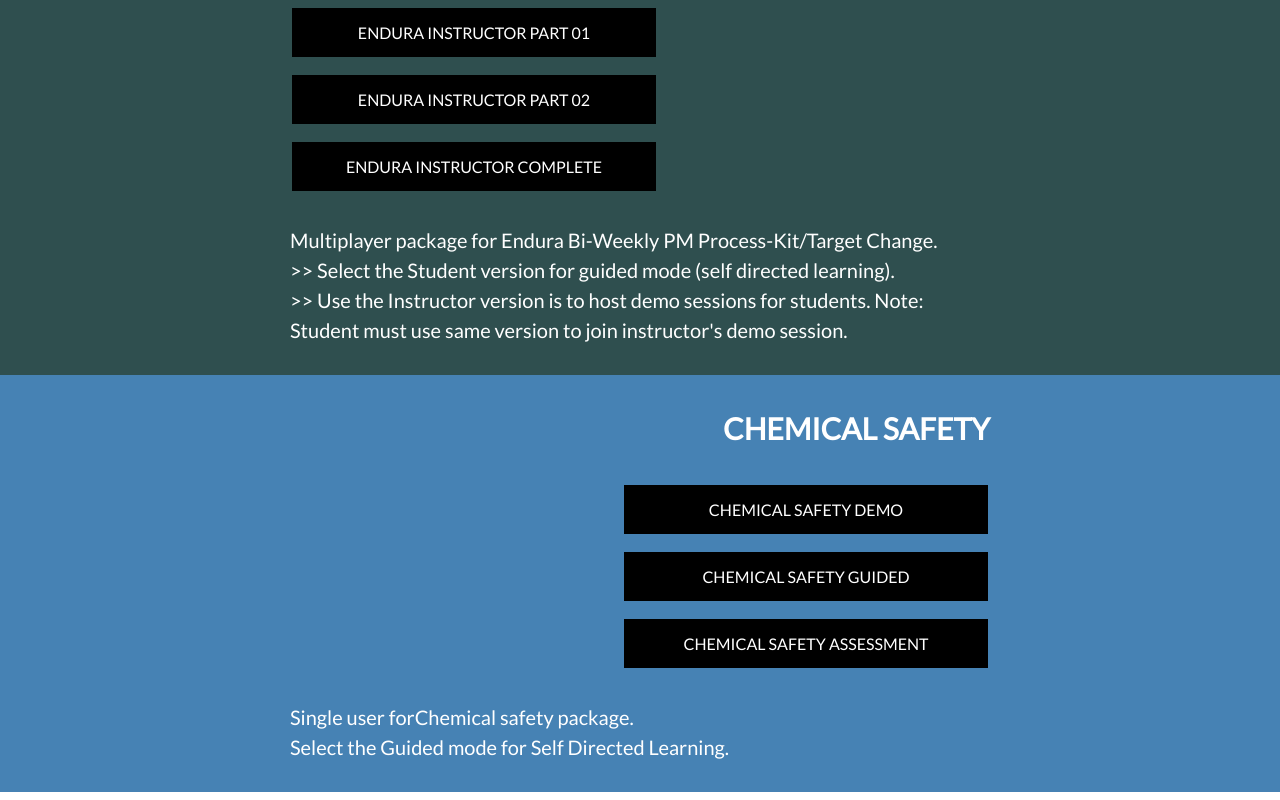
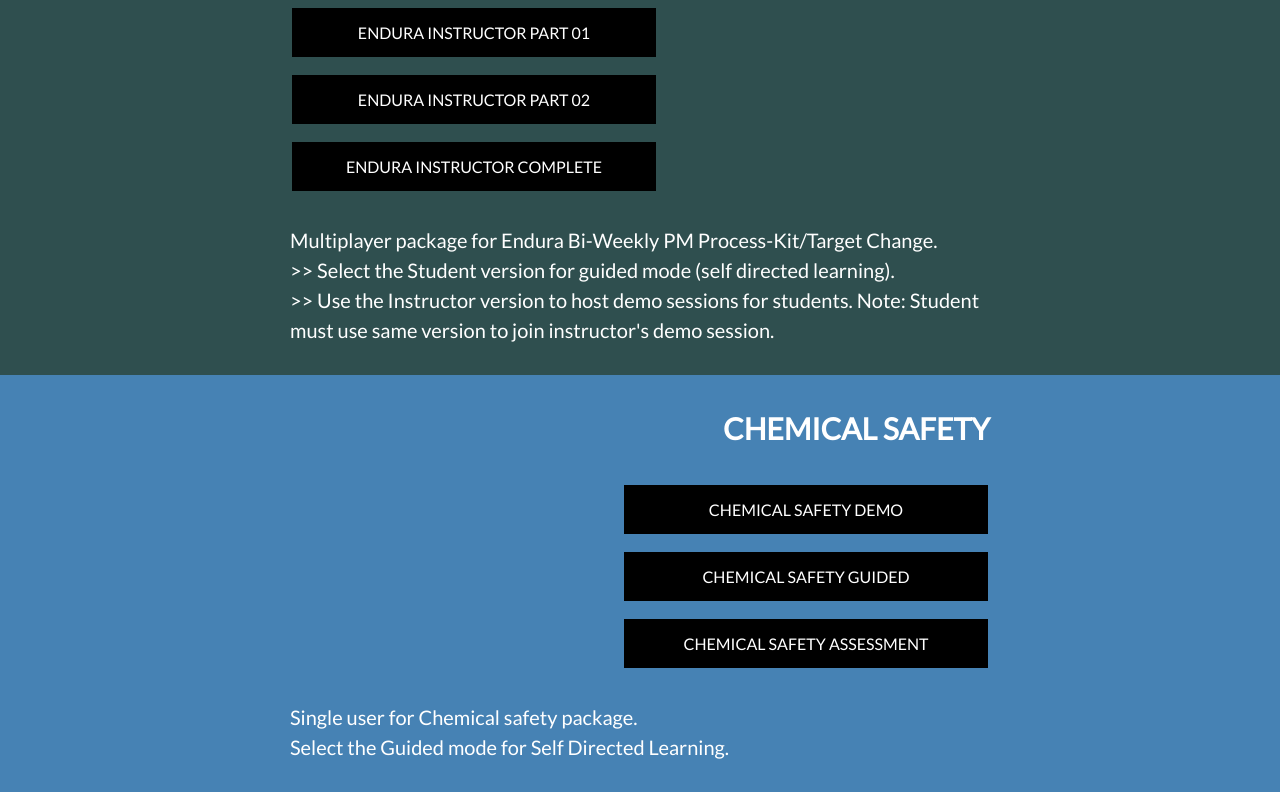
Before and after one commit to fzaers/ITE_Builds, a plain HTML site: page index.html in a window 1280 px wide. Shown: the part 804-1604 px from the top of the page. Drawn offline with Linux system fonts and the light colour scheme.

Commit message:
Upload Endura Instructor P1

```diff
--- a/index.html
+++ b/index.html
@@ -120,7 +120,7 @@
 				<p style = "width:700px; font-size:20px; color:white; line-height:1.5;">
 				Multiplayer package for Endura Bi-Weekly PM Process-Kit/Target Change.
 				<br> >> Select the Student version for guided mode (self directed learning).
-				<br> >> Use the Instructor version is to host demo sessions for students.
+				<br> >> Use the Instructor version to host demo sessions for students.
 				Note: Student must use same version to join instructor's demo session.
 				</p>
 			</div>
@@ -132,7 +132,7 @@
 				<a href="https://fzaers.github.io/ITE_Builds/Chemical_Safety_Guided/index.html" class="button">CHEMICAL SAFETY GUIDED</a>
 				<a href="https://fzaers.github.io/ITE_Builds/Chemical_Safety_Assessment/index.html" class="button">CHEMICAL SAFETY ASSESSMENT</a>
 				<p style = "width:700px; font-size:20px; color:white; line-height:1.5;">
-				Single user forChemical safety package.
+				Single user for Chemical safety package.
 				<br> Select the Guided mode for Self Directed Learning.
 				</p>
 			</div>
```
